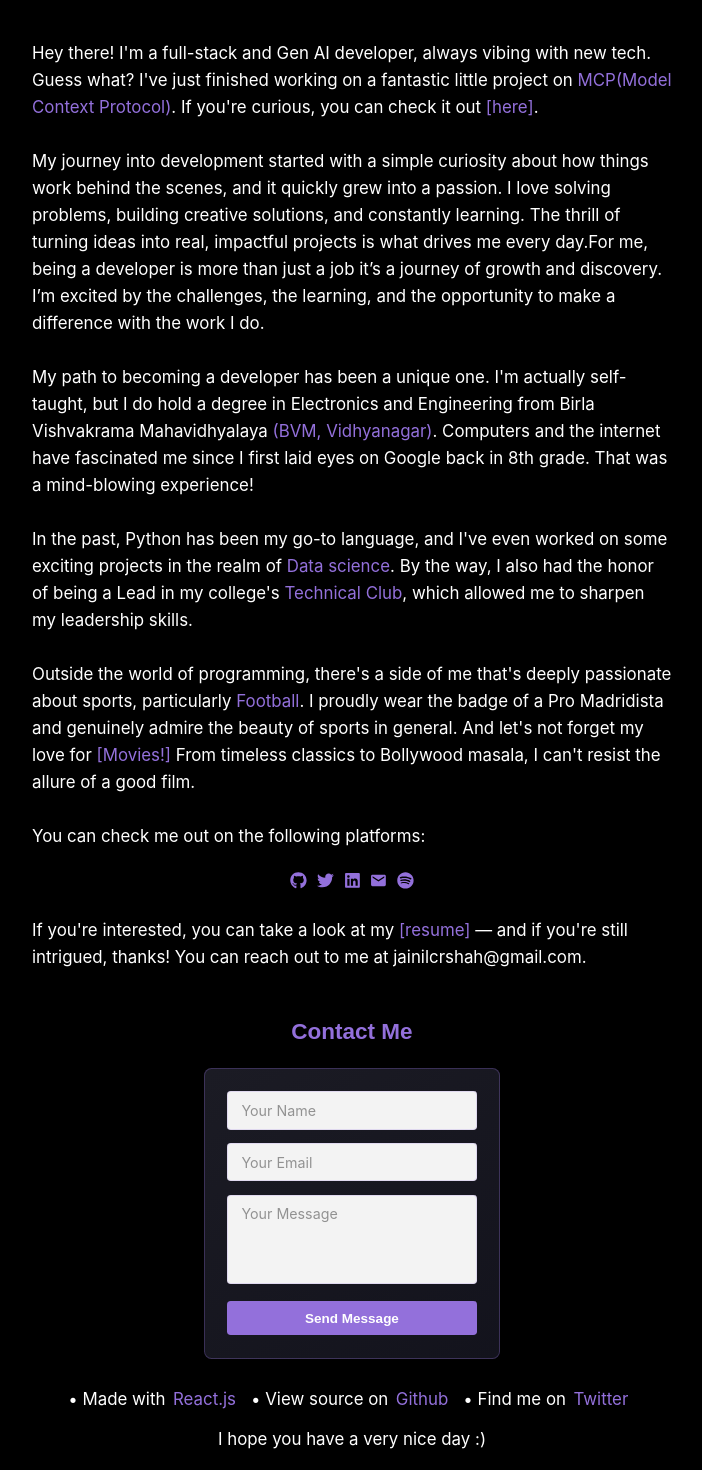
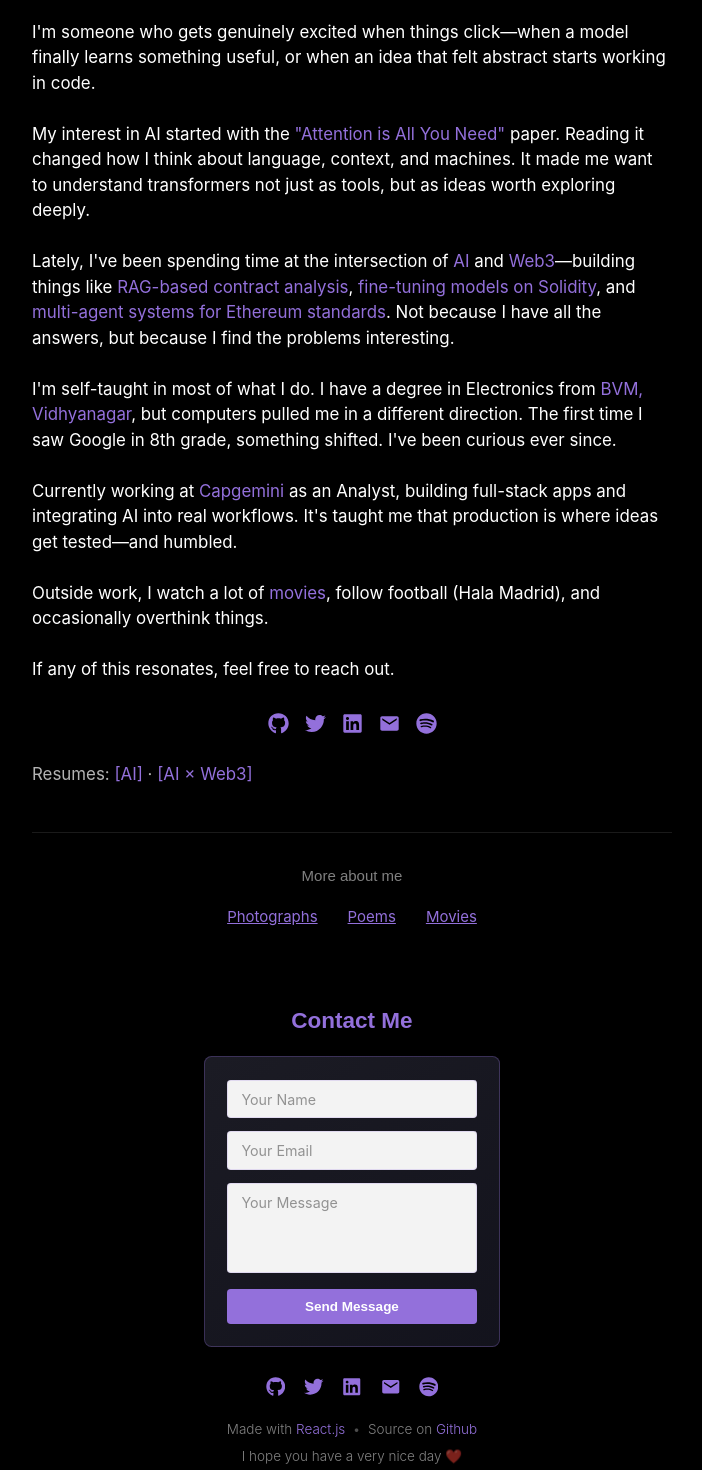
Before and after one commit to jainilshah007/Jainil-Portfolio, a React (Vite) app: page /about in a window 1280 px wide. Shown: the part 240-1710 px from the top of the page, without its empty margins (288-990 px from the left). Built offline with nearby package versions, Linux system fonts and the light colour scheme.

Commit message:
feat: Add social media icons and refactor footer layout, update About section content, and correct job title and mailto link.

```diff
--- a/src/About.jsx
+++ b/src/About.jsx
@@ -15,22 +15,65 @@ const About = () => {
       </div>
       <div className="Main_content">
         <p>
-          Hey there! I'm a full-stack and Gen AI developer, always vibing with new tech. Guess what? I've just finished working on a fantastic little project on <Link>MCP(Model Context Protocol)</Link>. If you're curious, you can check it out <Link href="https://github.com/jainilshah007/mcp_memory_context/" target="_blank" rel="noopener noreferrer">[here]</Link>.<br /><br />
-          My journey into development started with a simple curiosity about how things work behind the scenes, and it quickly grew into a passion. I love solving problems, building creative solutions, and constantly learning. The thrill of turning ideas into real, impactful projects is what drives me every day.For me, being a developer is more than just a job it’s a journey of growth and discovery. I’m excited by the challenges, the learning, and the opportunity to make a difference with the work I do.<br /><br />
-          My path to becoming a developer has been a unique one. I'm actually self-taught, but I do hold a degree in Electronics and Engineering from Birla Vishvakrama Mahavidhyalaya <Link href="https://www.bvmengineering.ac.in/" target="_blank" rel="noopener noreferrer">(BVM, Vidhyanagar)</Link>. Computers and the internet have fascinated me since I first laid eyes on Google back in 8th grade. That was a mind-blowing experience!<br /><br />
-          In the past, Python has been my go-to language, and I've even worked on some exciting projects in the realm of <Link href="https://github.com/jainilshah007" target="_blank" rel="noopener noreferrer">Data science</Link>. By the way, I also had the honor of being a Lead in my college's <Link href="https://example.com" target="_blank" rel="noopener noreferrer">Technical Club</Link>, which allowed me to sharpen my leadership skills.<br /><br />
-          Outside the world of programming, there's a side of me that's deeply passionate about sports, particularly <Link href="https://example.com">Football</Link>. I proudly wear the badge of a Pro Madridista and genuinely admire the beauty of sports in general. And let's not forget my love for  <NavLink className="navbar-link" to="/movies" > [Movies!]</NavLink> From timeless classics to Bollywood masala, I can't resist the allure of a good film.<br /><br />
-          You can check me out on the following platforms:
+          I'm someone who gets genuinely excited when things click—when a model finally learns something useful,
+          or when an idea that felt abstract starts working in code.
+          <br /><br />
+          My interest in AI started with the{' '}
+          <Link href="https://arxiv.org/abs/1706.03762" target="_blank" rel="noopener noreferrer">
+            "Attention is All You Need"
+          </Link>{' '}
+          paper. Reading it changed how I think about language, context, and machines.
+          It made me want to understand transformers not just as tools, but as ideas worth exploring deeply.
+          <br /><br />
+          Lately, I've been spending time at the intersection of{' '}
+          <Link>AI</Link> and{' '}
+          <Link>Web3</Link>—building things like{' '}
+          <Link href="https://github.com/jainilshah007/BlockAudit" target="_blank" rel="noopener noreferrer">
+            RAG-based contract analysis
+          </Link>,{' '}
+          <Link href="https://github.com/jainilshah007/finetune-on-solidity" target="_blank" rel="noopener noreferrer">
+            fine-tuning models on Solidity
+          </Link>, and{' '}
+          <Link href="https://github.com/jainilshah007/EIP-Navigator" target="_blank" rel="noopener noreferrer">
+            multi-agent systems for Ethereum standards
+          </Link>.
+          Not because I have all the answers, but because I find the problems interesting.
+          <br /><br />
+          I'm self-taught in most of what I do. I have a degree in Electronics from{' '}
+          <Link href="https://www.bvmengineering.ac.in/" target="_blank" rel="noopener noreferrer">
+            BVM, Vidhyanagar
+          </Link>, but computers pulled me in a different direction. The first time I saw Google in 8th grade,
+          something shifted. I've been curious ever since.
+          <br /><br />
+          Currently working at{' '}
+          <Link>Capgemini</Link>{' '}
+          as an Analyst, building full-stack apps and integrating AI into real workflows.
+          It's taught me that production is where ideas get tested—and humbled.
+          <br /><br />
+          Outside work, I watch a lot of{' '}
+          <NavLink className="navbar-link" to="/movies">movies</NavLink>,
+          follow football (Hala Madrid), and occasionally overthink things.
+          <br /><br />
+          If any of this resonates, feel free to reach out.
         </p>
         <div className="icons">
-          <Link href="https://github.com/jainilshah007" target="_blank" rel="noopener noreferre"> <FaGithub /></Link>
-          <Link href="https://twitter.com/jainils007" target="_blank" rel="noopener noreferre"> <FaTwitter /></Link>
-          <Link href="https://www.linkedin.com/in/jainil-shah07/" target="_blank" rel="noopener noreferre"> <FaLinkedin /></Link>
-          <Link href="https://mail.google.com/mail/?view=cm&fs=1&to=jainilcrshah@gmail.com" target="_blank" rel="noopener noreferre"> <IoMdMail /></Link>
-          <Link href="https://open.spotify.com/user/31owygju4vhxswzvsgqbjbsce5wq?si=iPcuPG3VSWG27kSXTA9kiw&utm_source=copy-link" target="_blank" rel="noopener noreferre"><FaSpotify /></Link>
+          <Link href="https://github.com/jainilshah007" target="_blank" rel="noopener noreferrer"><FaGithub /></Link>
+          <Link href="https://twitter.com/jainils007" target="_blank" rel="noopener noreferrer"><FaTwitter /></Link>
+          <Link href="https://www.linkedin.com/in/jainil-shah07/" target="_blank" rel="noopener noreferrer"><FaLinkedin /></Link>
+          <Link href="https://mail.google.com/mail/?view=cm&fs=1&to=jainilcrshah@gmail.com" target="_blank" rel="noopener noreferrer"><IoMdMail /></Link>
+          <Link href="https://open.spotify.com/user/31owygju4vhxswzvsgqbjbsce5wq" target="_blank" rel="noopener noreferrer"><FaSpotify /></Link>
         </div>
         <div className="resume">
-          If you're interested, you can take a look at my <Link href="https://drive.google.com/file/d/1IJPBl6-DT7hg25Of6jCF4xLs4SwpxMw1/view?usp=drive_link" target="_blank" rel="noopener noreferrer">[resume]</Link> — and if you're still intrigued, thanks! You can reach out to me at jainilcrshah@gmail.com.
+          Resumes: <Link href="https://drive.google.com/file/d/12Uy3X-ze3dE86HpC-ucNiTN0FjXhtCJ4/view?usp=drive_link" target="_blank" rel="noopener noreferrer">[AI]</Link> · <Link href="https://drive.google.com/file/d/1iX856RCpwrDg2Z5W7xC2Aun0tBZ2Ewf9/view?usp=sharing" target="_blank" rel="noopener noreferrer">[AI × Web3]</Link>
+        </div>
+
+        <div className="more-section">
+          <h3>More about me</h3>
+          <div className="tabs">
+            <NavLink to="/photographs" className="tab">Photographs</NavLink>
+            <NavLink to="/poems" className="tab">Poems</NavLink>
+            <NavLink to="/movies" className="tab">Movies</NavLink>
+          </div>
         </div>
       </div>
     </Wrapper>
@@ -48,17 +91,7 @@ const Link = styled.a`
 `;
 
 const Wrapper = styled.section`
-  .body_content {
-    font-size: 27px;
-    width: 50vw;
-    text-align: start;
-    margin-top: 5rem;
-    line-height: 2.7rem;
-    vertical-align: baseline;
-    font-weight: 400;
-    margin-right: 436px;
-  }
-.navbar-link{
+  .navbar-link {
     text-decoration: none;
     color: ${({ theme }) => theme.colors.helper};
     cursor: pointer;
@@ -67,29 +100,60 @@ const Wrapper = styled.section`
       text-decoration: underline;
     }
   }
+
   .icons {
     display: flex;
-    gap: 10px;
+    gap: 16px;
     justify-content: center;
     align-items: center;
     color: ${({ theme }) => theme.colors.helper};
-    margin-top: 20px;
+    margin-top: 2rem;
+    font-size: 1.4rem;
   }
 
   .resume {
-    margin-top: 20px;
+    margin-top: 1.5rem;
+    color: rgba(255, 255, 255, 0.7);
+    text-align: start;
+  }
+
+  .more-section {
+    margin-top: 3rem;
+    padding-top: 2rem;
+    border-top: 1px solid rgba(255, 255, 255, 0.1);
+
+    h3 {
+      font-size: 1rem;
+      color: rgba(255, 255, 255, 0.5);
+      margin-bottom: 1rem;
+      text-align: center;
+      font-weight: 400;
+    }
+
+    .tabs {
+      display: flex;
+      justify-content: center;
+      gap: 2rem;
+    }
+
+    .tab {
+      color: ${({ theme }) => theme.colors.helper};
+      text-decoration: underline;
+      font-size: 1rem;
+      transition: color 0.2s ease;
+
+      &:hover {
+        color: #f5c518;
+      }
+    }
   }
 
   .main_line {
     display: flex;
-    flex-direction: column;
-    margin-left: auto;
-    margin-right: auto;
-    width: 50vw;
+    justify-content: center;
     font-size: 5.62rem;
-    text-align: center;
     margin-top: 50px;
-    transition: color 5s linear;
+    margin-bottom: 2rem;
   }
 
   .Main_content {
@@ -100,22 +164,27 @@ const Wrapper = styled.section`
     margin-right: auto;
     width: 50vw;
     text-align: start;
-    margin-top: 50px;
-    line-height: 27px;
-    vertical-align: baseline;
+    line-height: 1.7rem;
     font-weight: 400;
+    padding-bottom: 2rem;
   }
 
   @media screen and (max-width: 768px) {
     .Main_content {
-      overflow-x: hidden;
-      text-align: start;
-      vertical-align: baseline;
       width: 90vw;
     }
 
     .main_line {
-      width: 90vw;
+      font-size: 3rem;
+    }
+
+    .more-section .tabs {
+      gap: 0.75rem;
+    }
+
+    .more-section .tab {
+      padding: 0.5rem 1rem;
+      font-size: 0.85rem;
     }
   }
 `;
--- a/src/Home.jsx
+++ b/src/Home.jsx
@@ -1,9 +1,29 @@
-import React from 'react';
-import styled from 'styled-components';
+import React, { useState, useEffect } from 'react';
+import styled, { keyframes } from 'styled-components';
 import useScrollToTop from './hooks/useScrollToTop';
+
+const quotes = [
+  "Growth is the art of feeling regularly stupid.",
+  "Delusional Optimism is the only way out.",
+  "We only hear the questions we are able to answer."
+];
 
 const Home = () => {
   useScrollToTop();
+  const [currentQuote, setCurrentQuote] = useState(0);
+  const [isVisible, setIsVisible] = useState(true);
+
+  useEffect(() => {
+    const interval = setInterval(() => {
+      setIsVisible(false);
+      setTimeout(() => {
+        setCurrentQuote((prev) => (prev + 1) % quotes.length);
+        setIsVisible(true);
+      }, 300);
+    }, 10000);
+
+    return () => clearInterval(interval);
+  }, []);
 
   return (
     <Wrapper>
@@ -33,9 +53,11 @@ const Home = () => {
             This site is a little personal project. Someday I hope to build something bigger—a product or maybe a company.
             For now, I'm just experimenting and following the spark.
           </p>
-          <blockquote className="quote">
-            "Growth is the art of feeling regularly stupid."
-          </blockquote>
+          <QuoteContainer>
+            <QuoteText $visible={isVisible}>
+              "{quotes[currentQuote]}"
+            </QuoteText>
+          </QuoteContainer>
         </div>
       </div>
     </Wrapper>
@@ -50,6 +72,32 @@ const Link = styled.a`
   &:hover {
     text-decoration: underline;
   }
+`;
+
+const fadeIn = keyframes`
+  from { opacity: 0; transform: translateY(5px); }
+  to { opacity: 1; transform: translateY(0); }
+`;
+
+const fadeOut = keyframes`
+  from { opacity: 1; transform: translateY(0); }
+  to { opacity: 0; transform: translateY(-5px); }
+`;
+
+const QuoteContainer = styled.blockquote`
+  margin-top: 2rem;
+  padding: 1rem 1.5rem;
+  border-left: 3px solid ${({ theme }) => theme.colors.helper};
+  min-height: 3rem;
+`;
+
+const QuoteText = styled.span`
+  display: block;
+  font-style: italic;
+  color: rgba(255, 255, 255, 0.6);
+  font-size: 1rem;
+  line-height: 1.5rem;
+  animation: ${({ $visible }) => $visible ? fadeIn : fadeOut} 0.3s ease forwards;
 `;
 
 const Wrapper = styled.section`
@@ -103,16 +151,6 @@ const Wrapper = styled.section`
     font-weight: 500;
   }
 
-  .quote {
-    margin-top: 2rem;
-    padding: 1rem 1.5rem;
-    border-left: 3px solid ${({ theme }) => theme.colors.helper};
-    font-style: italic;
-    color: rgba(255, 255, 255, 0.6);
-    font-size: 1rem;
-    line-height: 1.5rem;
-  }
-
   @media screen and (max-width: 768px) {
     .home-main {
       margin-left: 0.1rem;
@@ -138,10 +176,6 @@ const Wrapper = styled.section`
       vertical-align: baseline;
       width: 90vw;
     }
-
-    .quote {
-      padding: 0.75rem 1rem;
-    }
   }
 `;
 
--- a/src/components/Footer.jsx
+++ b/src/components/Footer.jsx
@@ -1,5 +1,7 @@
 import React from 'react'
 import styled from 'styled-components'
+import { FaGithub, FaTwitter, FaLinkedin, FaSpotify } from "react-icons/fa"
+import { IoMdMail } from "react-icons/io"
 import Contact from './Contact'
 
 const Footer = () => {
@@ -7,19 +9,20 @@ const Footer = () => {
     <Wrapper>
       <Contact />
       <div className="footer-content">
+        <div className="social-icons">
+          <Link href="https://github.com/jainilshah007" target="_blank" rel="noopener noreferrer"><FaGithub /></Link>
+          <Link href="https://twitter.com/jainils007" target="_blank" rel="noopener noreferrer"><FaTwitter /></Link>
+          <Link href="https://www.linkedin.com/in/jainil-shah07/" target="_blank" rel="noopener noreferrer"><FaLinkedin /></Link>
+          <Link href="https://mail.google.com/mail/?view=cm&fs=1&to=jainilcrshah@gmail.com" target="_blank" rel="noopener noreferrer"><IoMdMail /></Link>
+          <Link href="https://open.spotify.com/user/31owygju4vhxswzvsgqbjbsce5wq" target="_blank" rel="noopener noreferrer"><FaSpotify /></Link>
+        </div>
         <div className="links_line">
-          <div className="text">• Made with
-            <Link href="https://react.dev/" target="_blank" rel="noopener noreferrer"> React.js</Link>
-          </div>
-          <div className="text">• View source on
-            <Link href="https://github.com/jainils007" target="_blank" rel="noopener noreferrer"> Github</Link>
-          </div>
-          <div className="text">• Find me on
-            <Link href="https://twitter.com/jainils007" target="_blank" rel="noopener noreferrer"> Twitter</Link>
-          </div>
+          <span className="text">Made with <Link href="https://react.dev/" target="_blank" rel="noopener noreferrer">React.js</Link></span>
+          <span className="divider">•</span>
+          <span className="text">Source on <Link href="https://github.com/jainilshah007" target="_blank" rel="noopener noreferrer">Github</Link></span>
         </div>
         <div className="last_line">
-          <br />I hope you have a very nice day :)
+          I hope you have a very nice day ❤️
         </div>
       </div>
     </Wrapper>
@@ -28,7 +31,6 @@ const Footer = () => {
 
 const Link = styled.a`
   color: ${({ theme }) => theme.colors.helper};
-  margin: 0 0.5rem;
   text-decoration: none;
   cursor: pointer;
 
@@ -48,36 +50,43 @@ const Wrapper = styled.footer`
     flex-direction: column;
     align-items: center;
     justify-content: center;
+    padding-bottom: 1.5rem;
+  }
+
+  .social-icons {
+    display: flex;
+    gap: 1.25rem;
+    font-size: 1.3rem;
+    margin-bottom: 1.25rem;
   }
 
   .links_line {
     display: flex;
-    flex-direction: row;
-    justify-content: center;
-    flex-wrap: wrap;
-    font-size: 1.125rem;
-    font-weight: 400;
+    align-items: center;
     gap: 0.5rem;
-    text-align: center;
+    font-size: 0.9rem;
+    color: rgba(255, 255, 255, 0.5);
+    margin-bottom: 0.75rem;
   }
 
-  .text {
-    display: flex;
-    justify-content: center;
-    align-items: center;
+  .divider {
+    color: rgba(255, 255, 255, 0.3);
   }
 
   .last_line {
     text-align: center;
-    font-size: 1.125rem;
-    font-weight: 400;
-    margin-bottom: 0.625rem;
+    font-size: 0.9rem;
+    color: rgba(255, 255, 255, 0.5);
   }
 
   @media screen and (max-width: 768px) {
     .links_line {
       flex-direction: column;
-      gap: 0.75rem;
+      gap: 0.5rem;
+    }
+
+    .divider {
+      display: none;
     }
   }
 `
--- a/src/components/Navbar.jsx
+++ b/src/components/Navbar.jsx
@@ -96,7 +96,7 @@ const Navbar = () => {
           </li>
           <li>
             <div className="github">
-              <Link href="https://mail.google.com/mail/?view=cm&fs=1&to=jainilcrshah@gmail.com" target="_blank" rel="noopener noreferrer">
+              <Link href="mailto:jainilcrshah@gmail.com">
                 <IoMdMail />
               </Link>
             </div>
--- a/src/projects.jsx
+++ b/src/projects.jsx
@@ -192,7 +192,7 @@ const Projects = () => {
             <div className="exp-header">
               <div className="company-info">
                 <h3>Capgemini</h3>
-                <span className="role">Analyst</span>
+                <span className="role">Senior Analyst</span>
               </div>
               <div className="exp-meta">
                 <span className="location">Mumbai</span>
```
Lines whose indentation alone changed are shown as unchanged.
